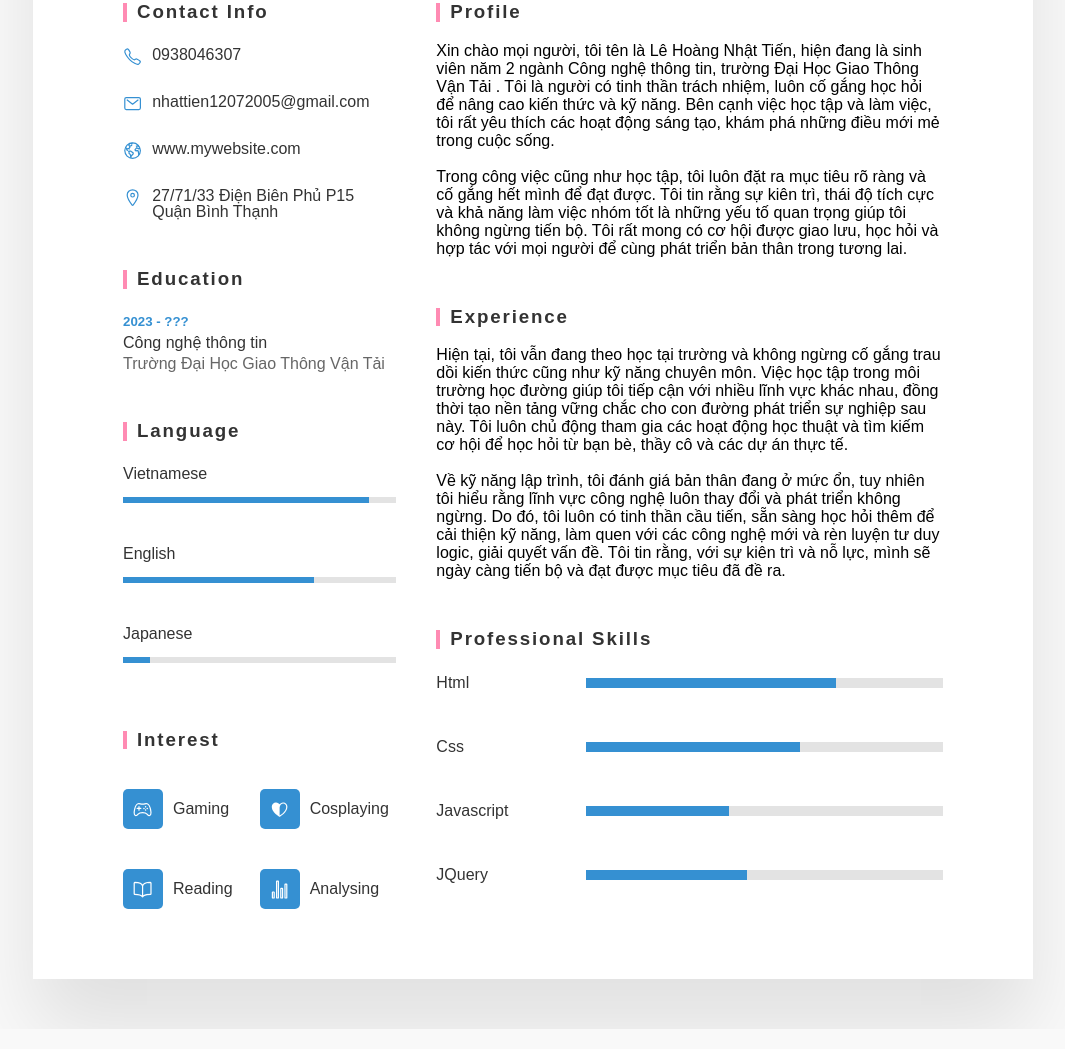
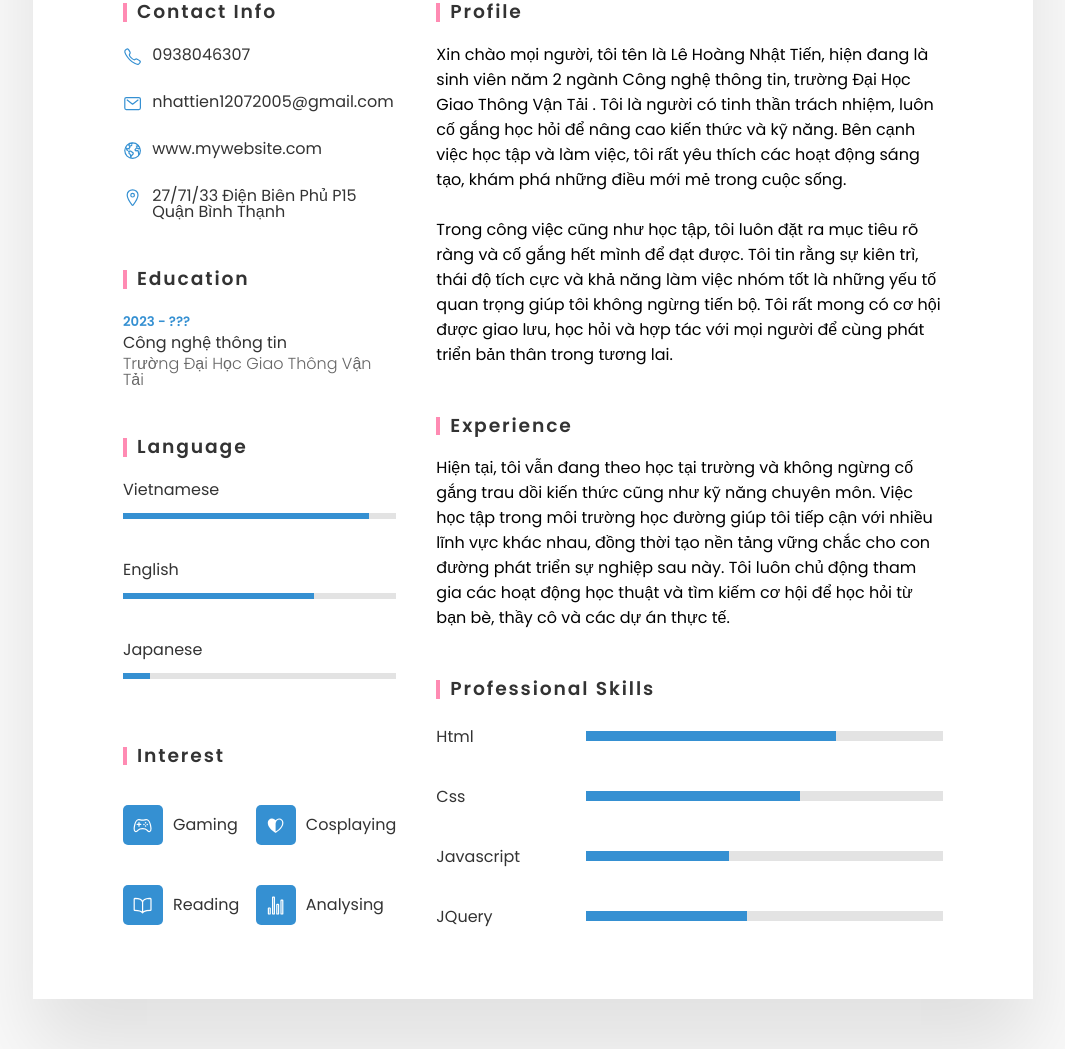
Before and after one commit to Shirou-lms/CV, a plain HTML site: page index.html in a window 1280 px wide. Shown: the part 398-1447 px from the top of the page, without its empty margins (107-1172 px from the left). Drawn offline with nearby package versions, Linux system fonts and the light colour scheme.

Commit message:
Update style with Poppins font and minor layout tweaks

```diff
--- a/index.html
+++ b/index.html
@@ -86,8 +86,8 @@
                 </div>
                 <div class="about">
                     <h3>Experience</h3>
-                    <p>Hiện tại, tôi vẫn đang theo học tại trường và không ngừng cố gắng trau dồi kiến thức cũng như kỹ năng chuyên môn. Việc học tập trong môi trường học đường giúp tôi tiếp cận với nhiều lĩnh vực khác nhau, đồng thời tạo nền tảng vững chắc cho con đường phát triển sự nghiệp sau này. Tôi luôn chủ động tham gia các hoạt động học thuật và tìm kiếm cơ hội để học hỏi từ bạn bè, thầy cô và các dự án thực tế.<br><br>
-                        Về kỹ năng lập trình, tôi đánh giá bản thân đang ở mức ổn, tuy nhiên tôi hiểu rằng lĩnh vực công nghệ luôn thay đổi và phát triển không ngừng. Do đó, tôi luôn có tinh thần cầu tiến, sẵn sàng học hỏi thêm để cải thiện kỹ năng, làm quen với các công nghệ mới và rèn luyện tư duy logic, giải quyết vấn đề. Tôi tin rằng, với sự kiên trì và nỗ lực, mình sẽ ngày càng tiến bộ và đạt được mục tiêu đã đề ra.</p>
+                    <p>Hiện tại, tôi vẫn đang theo học tại trường và không ngừng cố gắng trau dồi kiến thức cũng như kỹ năng chuyên môn. Việc học tập trong môi trường học đường giúp tôi tiếp cận với nhiều lĩnh vực khác nhau, đồng thời tạo nền tảng vững chắc cho con đường phát triển sự nghiệp sau này. Tôi luôn chủ động tham gia các hoạt động học thuật và tìm kiếm cơ hội để học hỏi từ bạn bè, thầy cô và các dự án thực tế.
+                        </p>
                 </div>
                 <div class="about skills">
                     <h3>Professional Skills</h3>
@@ -96,25 +96,25 @@
                         <span class="percent">
                             <div style="width: 70%;"></div>
                         </span>
-                    </div><br><br>
+                    </div><br>
                     <div class="box">
                         <h4>Css</h4>
                         <span class="percent">
                             <div style="width: 60%;"></div>
                         </span>
-                    </div><br><br>
+                    </div><br>
                     <div class="box">
                         <h4>Javascript</h4>
                         <span class="percent">
                             <div style="width: 40%;"></div>
                         </span>
-                    </div><br><br>
+                    </div><br>
                     <div class="box">
                         <h4>JQuery</h4>
                         <span class="percent">
                             <div style="width: 45%;"></div>
                         </span>
-                    </div><br><br>
+                    </div><br>
                 </div>
                 </div>
             </div>
--- a/style.css
+++ b/style.css
@@ -1,8 +1,10 @@
+@import url('https://fonts.googleapis.com/css2?family=Poppins:wght@300;400;600&display=swap');
+
 *{
     margin: 0;
     padding: 0;
     box-sizing: border-box;
-    font-family: Arial, Helvetica, sans-serif;
+    font-family: 'Poppins', sans-serif;
 }
 
 body{
```
